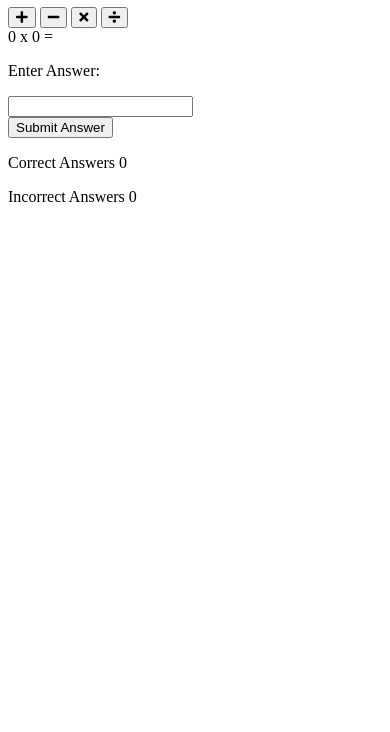
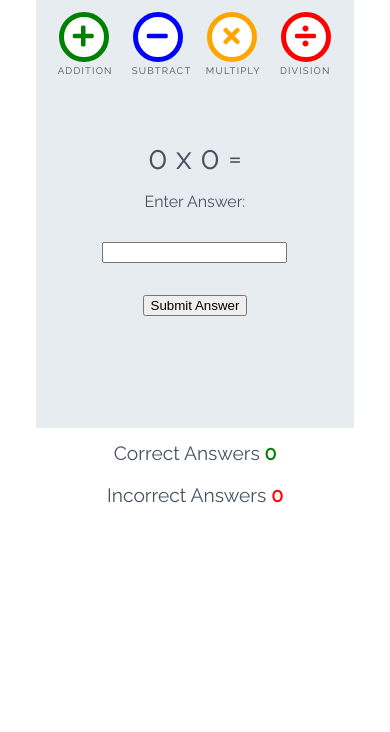
Before and after one commit to Dilsv/lovemaths, a plain HTML site: page index.html in a window 390 px wide. Shown: the part 112-844 px from the top of the page. Drawn offline with Linux system fonts and the light colour scheme.

Commit message:
Add styles for game

```diff
--- a/assets/css/style.css
+++ b/assets/css/style.css
@@ -0,0 +1,252 @@
+/* --------- Global style */
+
+body {
+    background-color: white;
+    font-family: "Raleway", sans-serif;
+    color: #445361;
+    text-align: center;
+}
+
+/* --------- Heading */
+
+.heading {
+    text-align: center;
+    font-size: 2.5rem;
+}
+
+.logo {
+    height: 40px;
+    padding-right: 5px;
+}
+
+/* --------- Game layout */
+
+.game-area {
+    background-color: #E6ECF0;
+    box-sizing: border-box;
+    width: 85%;
+    height: 65vh;
+    max-height: 450px;
+    max-width: 830px;
+    margin-left: auto;
+    margin-right: auto;
+    padding: 1%;
+}
+
+.question-area {
+    width: 50%;
+    font-size: 2rem;
+    margin: auto;
+    padding: 50px 0;
+}
+
+.question-area span {
+    padding: 0 15px;
+}
+
+.score-area {
+    margin: 5px auto;
+    width: 60%;
+    font-size: 1.2rem;
+}
+
+.controls-area {
+    width: 85%;
+    margin: 30px auto;
+}
+
+#score {
+    color: green;
+    font-weight: bold;
+}
+
+#incorrect {
+    color: red;
+    font-weight: bold;
+}
+
+.answer-message {
+    display: none;
+    font-size: 1rem;
+}
+
+#answer-box {
+    border: none;
+    color: #445361;
+    display: inline-block;
+    height: 40px;
+    width: 80px;
+    font-size: 1.2rem;
+}
+
+.scores {
+    display: inline-block;
+    padding: 25px;
+}
+
+/* --------- Buttons */
+
+.btn {
+    width: 220px;
+    height: 60px;
+    font-family: "Raleway", sans-serif;
+    text-transform: uppercase;
+    letter-spacing: 1.2px;
+    color: white;
+}
+
+.btn:focus {
+    outline: none;
+}
+
+.btn--big {
+    padding-top: 10px;
+    border-radius: 50%;
+    background-color: white;
+    border: 10px solid;
+    width: 100px;
+    height: 100px;
+    font-size: 3.2rem;
+    margin: 0 30px;
+    transition: all 0.5s;
+}
+
+.btn--big::after {
+    content: attr(data-type);
+    font-size: 1rem;
+    color: #445361;
+    position: relative;
+    left: -0.5em;
+}
+
+.btn--blue {
+    border-color: blue;
+    color: blue;
+}
+
+.btn--blue:active,
+.btn--blue:hover {
+    background-color: darkblue;
+    color: white;
+}
+
+.btn--orange {
+    border-color: orange;
+    color: orange;
+}
+
+.btn--orange:active,
+.btn--orange:hover {
+    background-color: darkorange;
+    color: white;
+}
+
+.btn--red {
+    border-color: red;
+    color: red;
+}
+
+.btn--red:active,
+.btn--red:hover {
+    background-color: darkred;
+    color: white;
+}
+
+.btn--green {
+    border-color: green;
+    color: green;
+}
+
+.btn--green:active,
+.btn--green:hover {
+    background-color: darkgreen;
+    color: white;
+}
+
+.btn--gray {
+    margin-top: 25px;
+    background-color: #445361;
+    border: 1px transparent;
+    border-radius: 20px;
+}
+
+.btn--gray:active,
+.btn--gray:hover {
+    background-color: #0d1013;
+}
+
+/* --------- Media queries */
+
+@media (max-width: 414px) {
+    .controls-area {
+        width: 100%;
+    }
+
+    .btn--big {
+        margin: 0 10px;
+        padding: 5px;
+        border: 5px solid;
+        width: 50px;
+        height: 50px;
+        font-size: 1.5rem;
+    }
+
+    .btn--big::after {
+        font-size: 0.6rem;
+        left: -0.7rem;
+    }
+
+    .question-area {
+        padding: 10% 0;
+        width: 100%;
+    }
+
+    .question-area span {
+        padding: 0;
+    }
+
+    .answer-message {
+        display: block;
+    }
+
+    #answer-box {
+        display: block;
+        margin: 0 auto;
+    }
+    .btn--gray {
+        margin-top: 0;
+    }
+
+    .score-area {
+        width: 100%;
+    }
+
+    .scores {
+        margin: 0.5em auto;
+        display: block;
+        padding: 5px;
+    }
+
+    .heading {
+        font-size: 2rem;
+    }
+}
+
+@media (max-width: 320px) {
+    .game-area {
+        height: 70vh;
+    }
+
+    .controls-area {
+        width: 75%;
+        margin: 10px auto;
+    }
+
+    .btn--big {
+        margin: 10px 10px;
+    }
+    .question-area {
+        padding: 10px 0;
+    }
+
+}
--- a/index.html
+++ b/index.html
@@ -17,16 +17,16 @@
 
     <div class="game-area">
         <div class="controls-area">
-            <button class="btn btn--big btn--green">
+            <button data-type="addition" class="btn btn--big btn--green">
                 <i class="fas fa-plus"></i>
             </button>
-            <button class="btn btn--big btn--blue">
+            <button data-type="subtract" class="btn btn--big btn--blue">
                 <i class="fas fa-minus"></i>
             </button>
-            <button class="btn btn--big btn--orange">
+            <button data-type="multiply" class="btn btn--big btn--orange">
                 <i class="fas fa-times"></i>
             </button>
-            <button class="btn btn--big btn--red">
+            <button data-type="division" class="btn btn--big btn--red">
                 <i class="fas fa-divide"></i>
             </button>
         </div>
@@ -38,8 +38,9 @@
             <p class="answer-message">Enter Answer:</p>
             <input id="answer-box " type="number">
         </div>
-        <button class="btn--btn-gray">Submit Answer</button>
+        <button data-type="submit" class="btn--btn-gray">Submit Answer</button>
     </div>
+
     <div class="score-area">
         <p class="scores">Correct Answers <span id="score">0</span></p>
         <p class="scores">Incorrect Answers <span id="incorrect">0</span></p>
```
